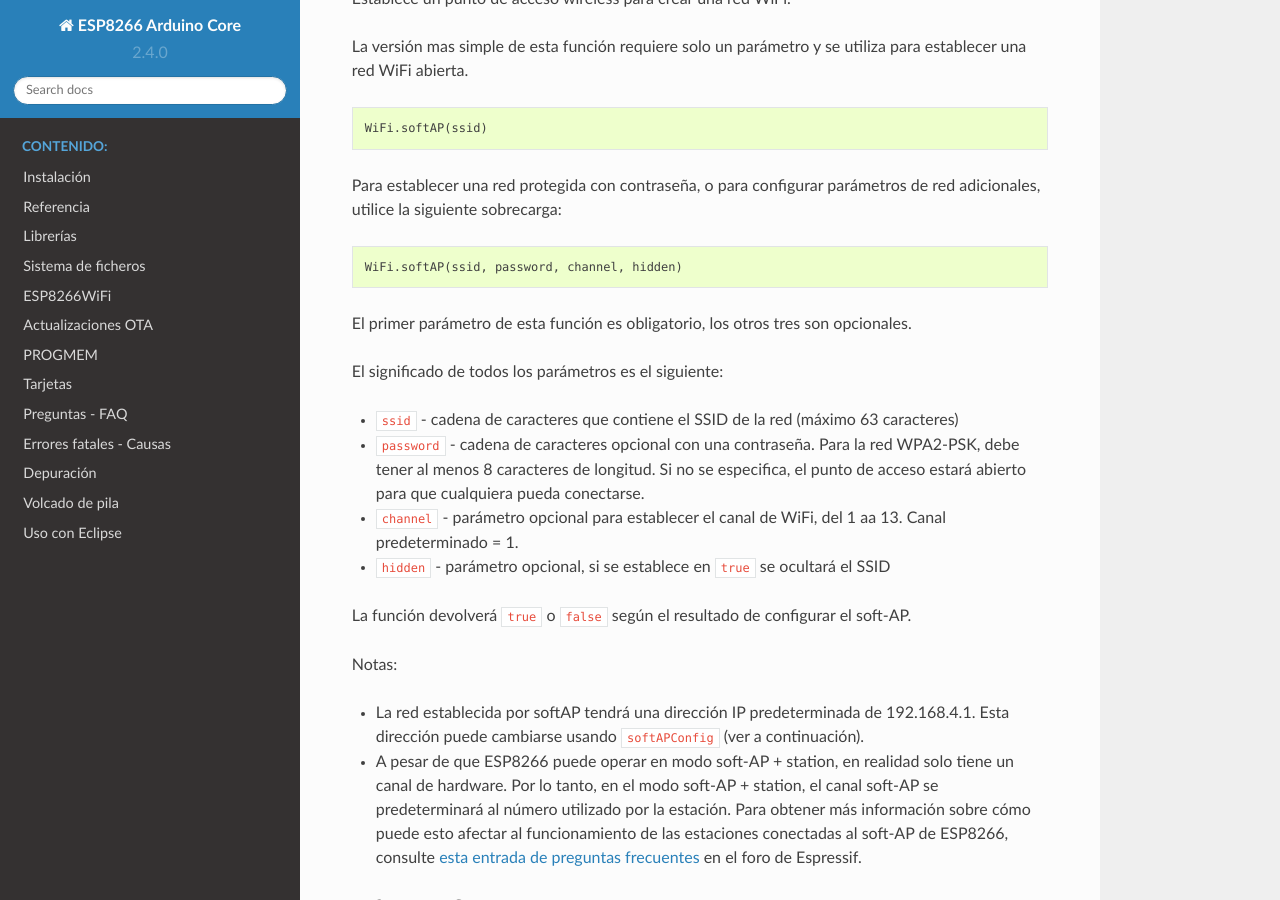
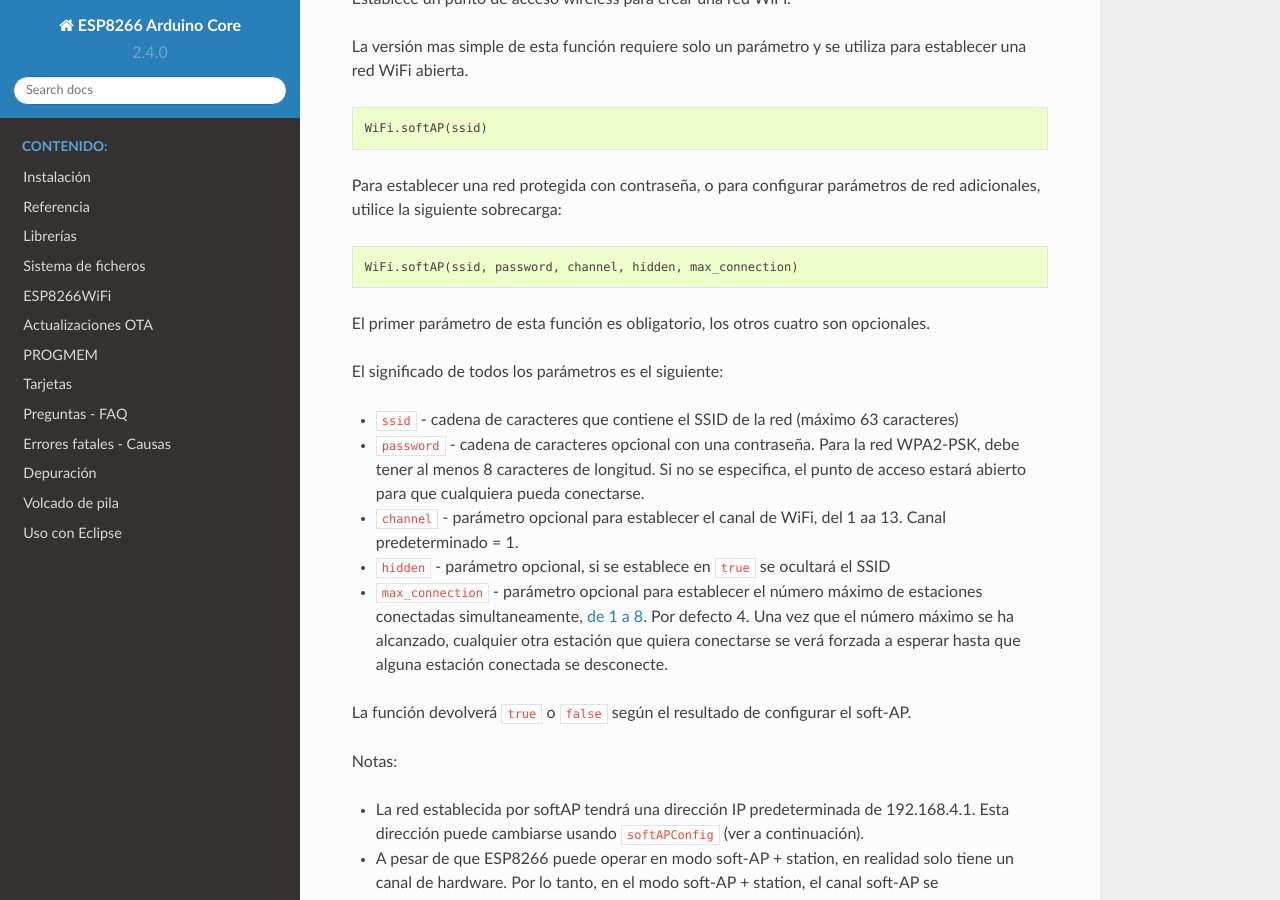
Before and after one commit to lrmoreno007/ESP8266-Arduino-Spanish, a Sphinx documentation site: the page built from doc/esp8266wifi/soft-access-point-class.rst, in a window 1280 px wide and 900 px high, scrolled down 868 px. Built offline with Sphinx 7.4.7 and the Read the Docs theme 2.0.0, drawn with Linux system fonts in a browser that asks for light colours; some of the changed text lies outside the part shown.

Commit message:
Soft-AP documentation update

```diff
--- a/doc/esp8266wifi/soft-access-point-class.rst
+++ b/doc/esp8266wifi/soft-access-point-class.rst
@@ -43,9 +43,9 @@
 
 .. code:: cpp
 
-    WiFi.softAP(ssid, password, channel, hidden)
+    WiFi.softAP(ssid, password, channel, hidden, max_connection)
 
-El primer parámetro de esta función es obligatorio, los otros tres son opcionales.
+El primer parámetro de esta función es obligatorio, los otros cuatro son opcionales.
 
 El significado de todos los parámetros es el siguiente:
 
@@ -56,6 +56,8 @@
 * ``channel`` - parámetro opcional para establecer el canal de WiFi, del 1 aa 13. Canal predeterminado = 1.
 
 * ``hidden`` - parámetro opcional, si se establece en ``true`` se ocultará el SSID
+
+* ``max_connection`` - parámetro opcional para establecer el número máximo de estaciones conectadas simultaneamente, `de 1 a 8 <https://bbs.espressif.com/viewtopic.php?f=46&t=481&p=1832&hilit=max_connection#p1832>`__. Por defecto 4. Una vez que el número máximo se ha alcanzado, cualquier otra estación que quiera conectarse se verá forzada a esperar hasta que alguna estación conectada se desconecte.
 
 La función devolverá ``true`` o ``false`` según el resultado de configurar el soft-AP.
 
@@ -145,7 +147,7 @@
 
     Estaciones conectadas a soft-AP = 2
 
-Nota: el número máximo de estaciones que pueden estar conectadas al Soft-AP ESP8266 son cinco.
+Nota: el número máximo de estaciones que pueden estar conectadas al Soft-AP ESP8266 es 4 por defecto. Esto puede cambiarse de 1 a 8 mediante el argumento ``max_connection`` del método softAP.
 
 softAPdisconnect
 ^^^^^^^^^^^^^^^^
```
